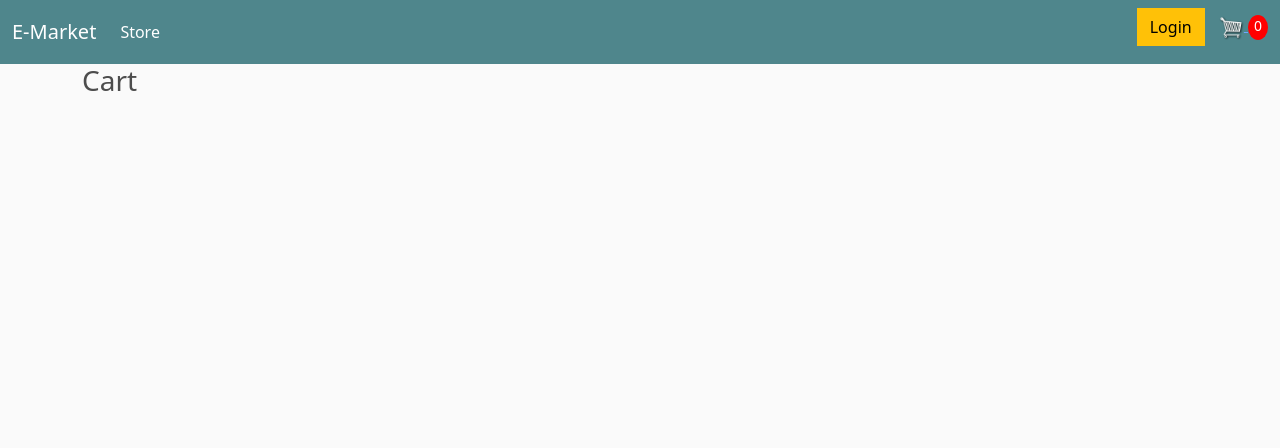
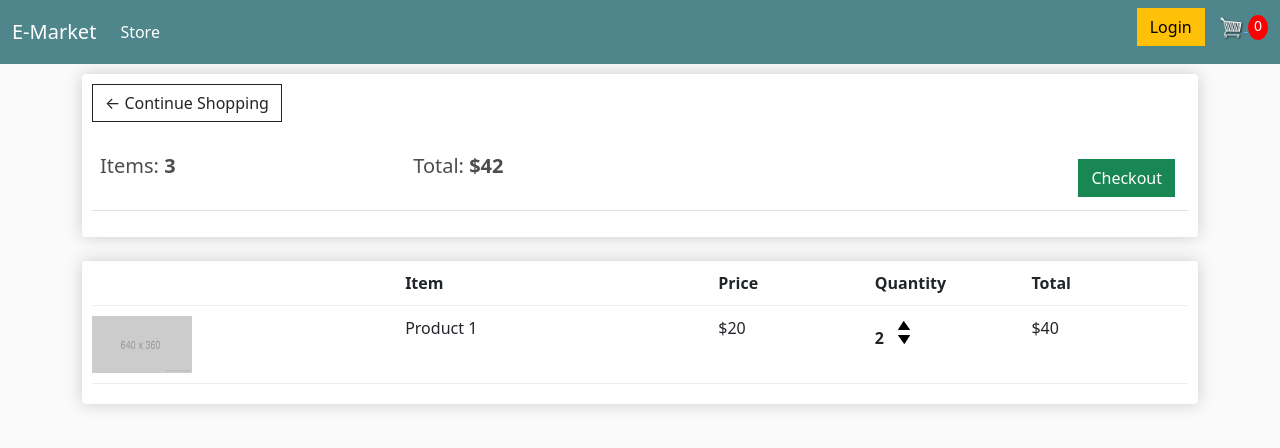
Before and after one commit to BashCtl/django-ecommerce-iv, a Django app: page /cart/ in a window 1280 px wide. Shown: the top 448 px of the page. Run offline with Django 4.2, Linux system fonts and the light colour scheme; lists and menus that the app fills with data are empty.

Commit message:
cart page placeholders

```diff
--- a/store/templates/store/cart.html
+++ b/store/templates/store/cart.html
@@ -2,6 +2,54 @@
 {% load static %}
 
 {% block content %}
-    <h3>Cart</h3>
+
+   <div class="row">
+    <div class="col-lg-12">
+
+        <div class="box-element">
+            <a class="btn btn-outline-dark" href="{% url 'store' %}">&#x2190; Continue Shopping</a>
+
+            <br>
+            <br>
+            <table class="table">
+                <tr>
+                    <th><h5>Items: <strong>3</strong></h5></th>
+                    <th><h5>Total: <strong> $42</strong></h5></th>
+                    <th>
+                        <a style="float: right; margin: 5px;" class="btn btn-success" href="{% url 'checkout' %}">Checkout</a>
+                    </th>
+                </tr>
+            </table>
+        </div>
+
+        <br>
+
+        <div class="box-element">
+            <div class="cart-row">
+                <div style="flex:2"></div>
+                <div style="flex:2"><strong>Item</strong></div>
+                <div style="flex:1"><strong>Price</strong></div>
+                <div style="flex:1"><strong>Quantity</strong></div>
+                <div style="flex:1"><strong>Total</strong></div>
+            </div>
+
+            <div class="cart-row">
+                <div style="flex:2"><img class="row-image" src="{% static 'images/placeholder.png' %}" alt=""></div>
+                <div style="flex:2">Product 1</div>
+                <div style="flex:1">$20</div>
+                <div style="flex:1">
+                    <p class="quantity">2</p>
+                    <div class="quantity">
+                        <img class="chg-quantity" src="{% static 'images/arrow-up.png' %}" alt="">
+
+                        <img class="chg-quantity" src="{% static 'images/arrow-down.png' %}" alt="">
+                    </div>
+                </div>
+                <div style="flex:1">$40</div>
+            </div>
+        </div>
+
+    </div>
+   </div>
 
 {% endblock content %}
```
Also changed, not shown: static/images/arrow-down.png (added), static/images/arrow-up.png (added).
